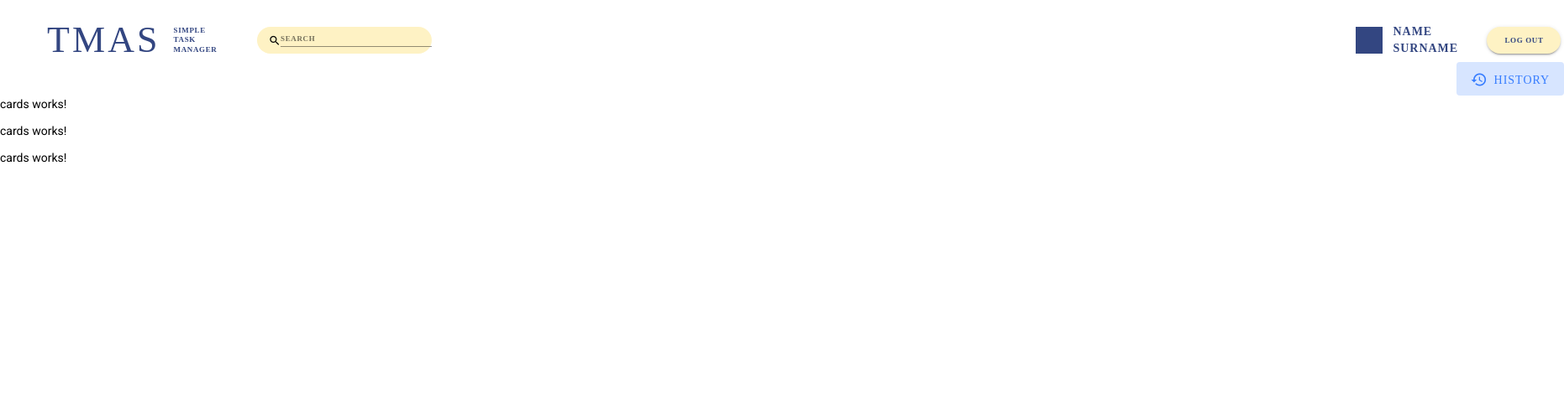
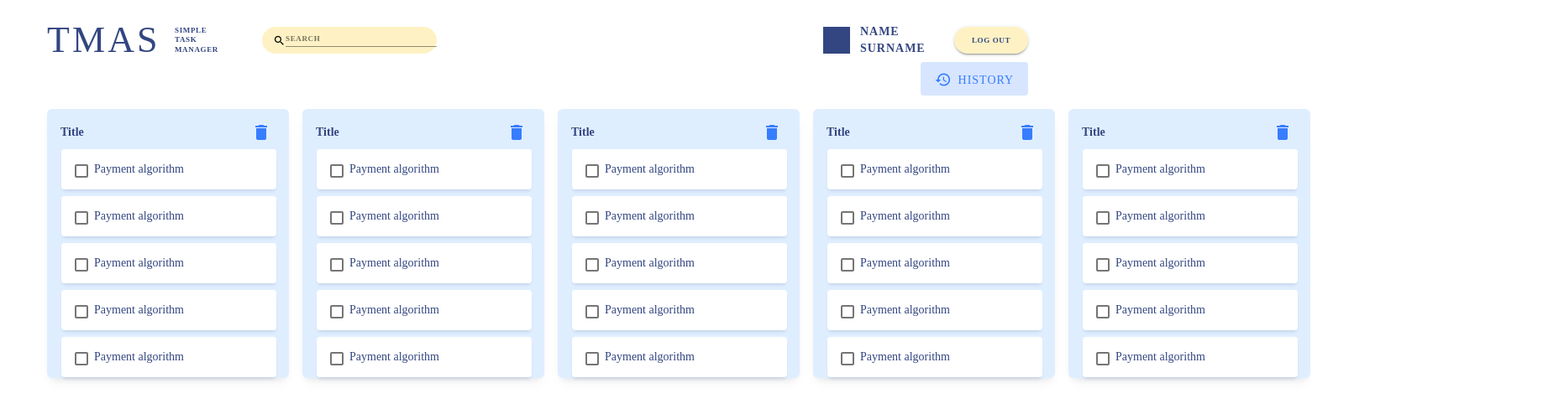
Before and after one commit to Idris-Tambiev/TMAS.Frontend, an Angular app in the folder TMAS/: page / in a window 1280 px wide. Shown: the top 494 px of the page at 84% size, 1862 px wide, since content can reach past the window. Built offline with nearby package versions, Linux system fonts and the light colour scheme.

Commit message:
Added columns

```diff
--- a/TMAS/src/app/app.module.ts
+++ b/TMAS/src/app/app.module.ts
@@ -11,6 +11,8 @@ import { MatInputModule } from '@angular/material/input';
 import { MatFormFieldModule } from '@angular/material/form-field';
 import { MatIconModule } from '@angular/material/icon';
 import { MatButtonModule } from '@angular/material/button';
+import { MatCheckboxModule } from '@angular/material/checkbox';
+
 const appRoutes: Routes = [{ path: '', component: ColumnsPageComponent }];
 @NgModule({
   declarations: [
@@ -27,6 +29,7 @@ const appRoutes: Routes = [{ path: '', component: ColumnsPageComponent }];
     MatFormFieldModule,
     MatIconModule,
     MatButtonModule,
+    MatCheckboxModule,
     RouterModule.forRoot(appRoutes),
   ],
   providers: [],
--- a/TMAS/src/app/cards/cards.component.css
+++ b/TMAS/src/app/cards/cards.component.css
@@ -0,0 +1,28 @@
+.cards-container {
+  display: flex;
+  flex-direction: row;
+  margin-left: 16px;
+  background: #ffffff;
+  width: 256px;
+  box-shadow: 0px 2px 4px -2px rgba(24, 39, 75, 0.12),
+    0px 4px 4px -2px rgba(24, 39, 75, 0.08);
+  border-radius: 4px;
+  margin-top: 8px;
+  min-height: 48px;
+}
+.card-span {
+  width: 192px;
+  margin-top: 14px;
+  margin-left: 7px;
+  font-family: Raleway;
+  font-style: normal;
+  font-weight: 500;
+  font-size: 14px;
+  line-height: 146.1%;
+  color: #334681;
+}
+.checkbox {
+  margin-top: 15px;
+  margin-left: 16px;
+  border-radius: 3px;
+}
--- a/TMAS/src/app/cards/cards.component.html
+++ b/TMAS/src/app/cards/cards.component.html
@@ -1 +1,8 @@
-<p>cards works!</p>
+<div class="cards-container">
+    <div class="checkbox" >
+        <mat-checkbox color="primary"></mat-checkbox>
+    </div>
+
+    <span class="card-span">Payment algorithm</span>
+
+</div>
--- a/TMAS/src/app/columns-page/columns-page.component.css
+++ b/TMAS/src/app/columns-page/columns-page.component.css
@@ -1,13 +1,12 @@
-.columns-container {
+.container {
   display: flex;
   flex-direction: column;
 }
-.columns-header {
+.header {
   display: flex;
   flex-direction: row;
   align-items: center;
   width: 100%;
-  margin-left: 56px;
   margin-top: 22px;
 }
 .logo {
@@ -17,6 +16,7 @@
   font-weight: 500;
   font-size: 44px;
   line-height: 52px;
+  margin-left: 56px;
   letter-spacing: 0.07em;
   color: #334681;
 }
@@ -68,7 +68,8 @@
   display: flex;
   flex-direction: row;
   align-items: center;
-  margin-left: 1100px;
+  margin-left: auto;
+  margin-right: 56px;
 }
 .user-full-name {
   display: flex;
@@ -102,7 +103,8 @@
 .button-history {
   width: 128px;
   height: 40px;
-  margin-left: 1734px;
+  margin-left: auto;
+  margin-right: 56px;
   background-color: rgba(55, 125, 255, 0.2);
   border-radius: 4px;
 }
@@ -125,3 +127,10 @@
   color: #377dff;
   margin-right: 7.75px;
 }
+.columns-wrapper {
+  display: flex;
+  flex-direction: row;
+  align-items: center;
+  margin-left: 40px;
+  margin-top: 16px;
+}
--- a/TMAS/src/app/columns-page/columns-page.component.html
+++ b/TMAS/src/app/columns-page/columns-page.component.html
@@ -1,6 +1,6 @@
-<div class="columns-container">
+<div class="container">
     <!-- header -->
-    <div class="columns-header">
+    <div class="header">
         <div class="logo">TMAS</div>
         <div class="name-project">
             <span>SIMPLE</span>
@@ -31,5 +31,13 @@
     </button>
 
     <!-- body -->
-    <app-columns></app-columns>
+    <div class="columns-wrapper">
+        <app-columns></app-columns>
+        <app-columns></app-columns>
+        <app-columns></app-columns>
+        <app-columns></app-columns>
+        <app-columns></app-columns>
+    </div>
+
+
 </div>
--- a/TMAS/src/app/columns/columns.component.css
+++ b/TMAS/src/app/columns/columns.component.css
@@ -0,0 +1,31 @@
+.column-container {
+  width: 288px;
+  background: #dfeeff;
+  border: 1px solid rgba(223, 238, 255, 0.3);
+  box-sizing: border-box;
+  box-shadow: 0px 6px 8px -6px rgba(24, 39, 75, 0.12),
+    0px 8px 16px -6px rgba(24, 39, 75, 0.08);
+  border-radius: 6px;
+  margin-left: 16px;
+  height: auto;
+}
+.column-header {
+  display: flex;
+  flex-direction: row;
+  align-items: center;
+  margin-top: 15px;
+}
+.column-title {
+  font-family: Raleway;
+  font-style: normal;
+  font-weight: bold;
+  font-size: 14px;
+  line-height: 18px;
+  color: #334681;
+  margin-left: 15px;
+}
+.column-delete-icon {
+  color: rgba(55, 125, 255);
+  margin-left: auto;
+  margin-right: 20px;
+}
--- a/TMAS/src/app/columns/columns.component.html
+++ b/TMAS/src/app/columns/columns.component.html
@@ -1,4 +1,10 @@
-<div>
+<div class="column-container">
+    <div class="column-header">
+        <span class="column-title">Title</span>
+            <mat-icon class="column-delete-icon">delete</mat-icon>
+    </div>
+    <app-cards></app-cards>
+    <app-cards></app-cards>
     <app-cards></app-cards>
     <app-cards></app-cards>
     <app-cards></app-cards>
```
